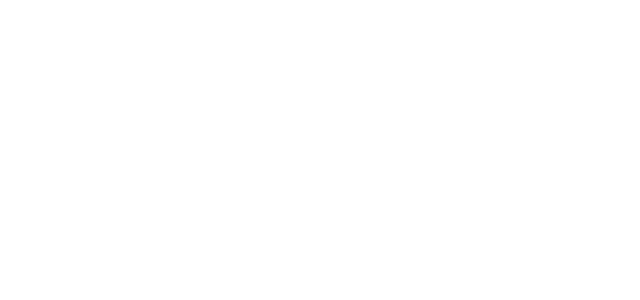
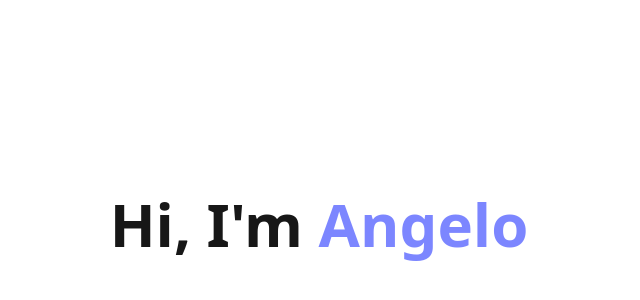
Before and after one commit to Angelo-Miguel-de-Padua/portfolio, a Next.js app: page / in a window 1280 px wide. Shown: the part 176-476 px from the top of the page, without its empty margins (321-961 px from the left). Built offline with nearby package versions, Linux system fonts and the light colour scheme.

Commit message:
added animated main heading

```diff
--- a/src/components/Hero.tsx
+++ b/src/components/Hero.tsx
@@ -7,6 +7,15 @@ export default function Hero() {
   return (
     <section className="min-h-screen flex flex-col justify-center items-center text-center px-4">
 
+      <motion.h1
+        initial={{ opacity: 0, y: 20 }}
+        animate={{ opacity: 1, y: 0 }}
+        transition={{ duration: 0.8 }}
+        className="text-4xl sm:text-6xl font-bold"
+      >
+        Hi, I&apos;m <span className="text-indigo-400">Angelo</span>
+      </motion.h1>
+
     </section>
   );
 }
```
